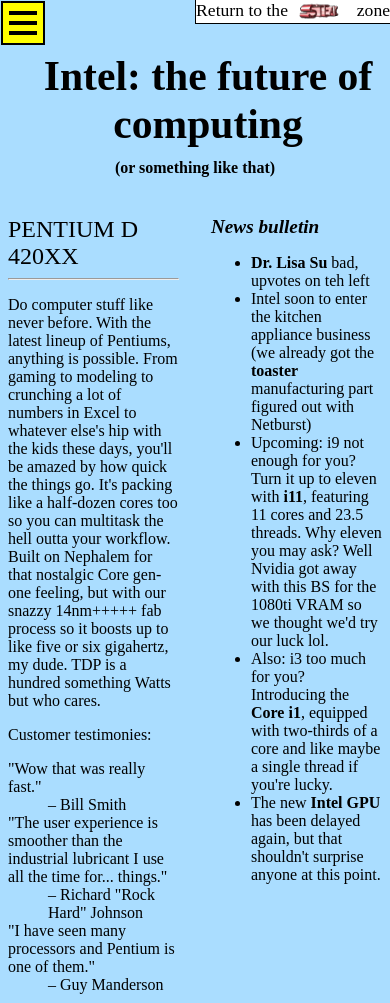
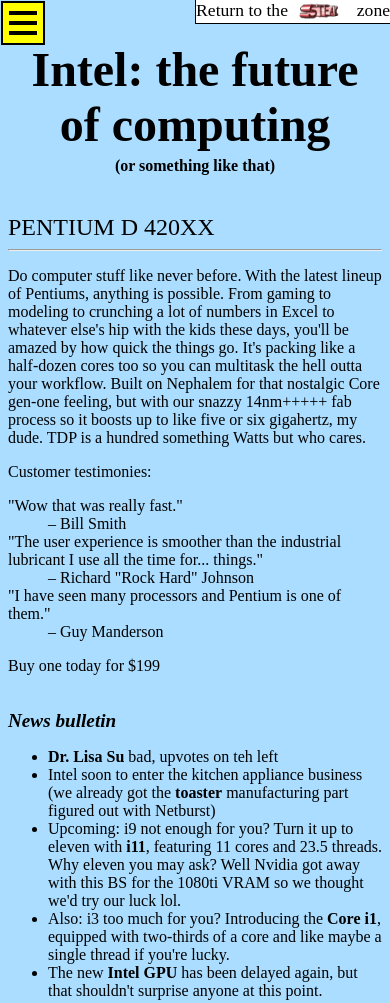
Before and after one commit to notabucketofspam/waluigi_servebeer, a website: page html/page/intel/intel.html in a window 390 px wide. Shown: the top 1003 px of the page. Drawn offline with Linux system fonts and the light colour scheme.

Commit message:
Update intel.html

```diff
--- a/html/page/intel/intel.html
+++ b/html/page/intel/intel.html
@@ -7,8 +7,6 @@
   <meta name="viewport" content="width=device-width, user-scalable=yes" charset="utf-8" />
 <style>
 #title_bar {
-  width: 100%;
-  overflow: clip;
   text-align: center;
   padding-top: 17px;
 }
@@ -16,13 +14,11 @@
   background-color: #aaddff;
 }
 #intel-the {
-  scale: 200%;
+  font-size: 4rem;
+  margin:0px;
 }
-@media (max-width: 800px) {
-  #intel-the {
-  scale: 130%;
-  width: 400px;
-  }
+#or-something {
+  margin-top:5px;
 }
 #news {
   font-size: 120%;
@@ -32,19 +28,35 @@
 dd::before {
   content: "\2013\20";
 }
+#somestuff {
+  display: grid;
+  grid-template-columns: 1fr 1fr;
+  column-gap: 4ch;
+}
+@media (max-width:8in){
+  #somestuff {
+    display: flex;
+    flex-direction: column;
+    row-gap: 17px;
+  }
+  #intel-the {
+    font-size: 3em;
+    max-width: 90vw;
+  }
+}
 </style>
 </head>
   <body>
-    <div class="big_section" id="title_bar">
+    <div class="big_section lard lube" id="title_bar">
       <h1 id="intel-the">
         Intel: the future of computing
       </h1>
-      <h4>
+      <h4 id="or-something">
         (or something like that)
       </h4>
       <br>
     </div>
-    <div class="wide2 lard lube">
+    <div class="lard lube" id="somestuff">
       <div class="half_right cd-rom">
         <span id="news">News bulletin</span>
         <ul>
```
